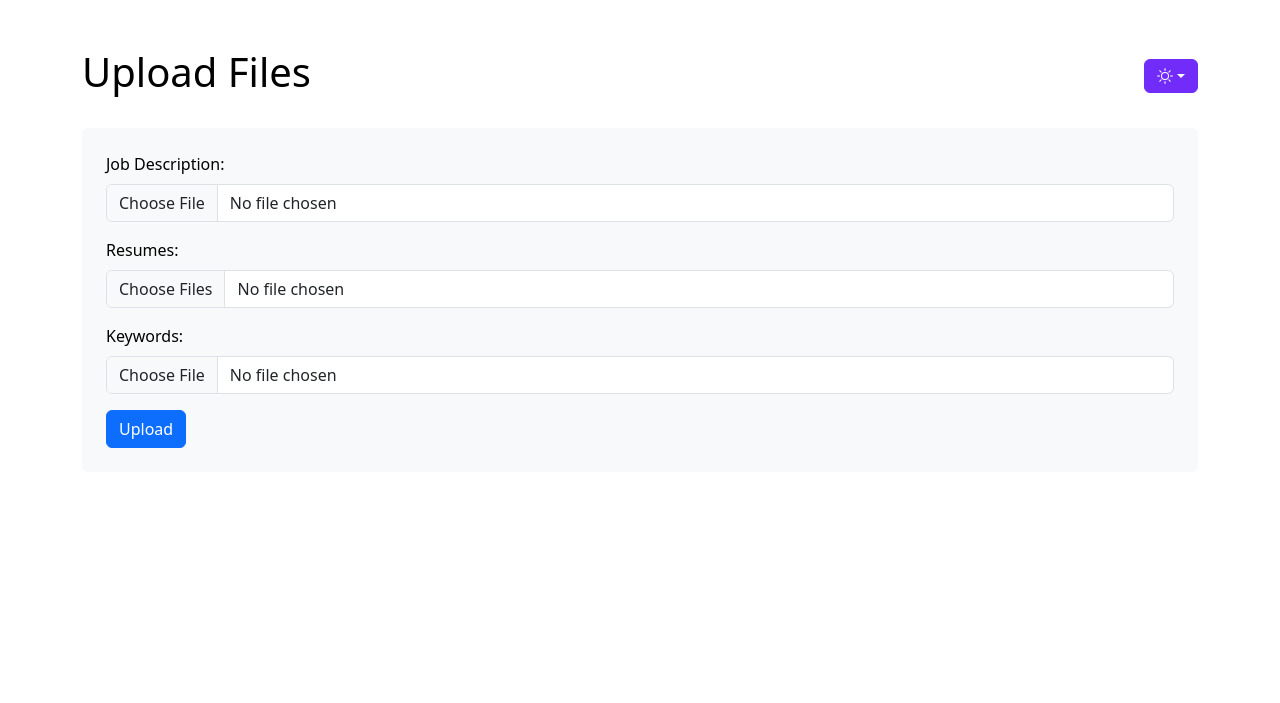
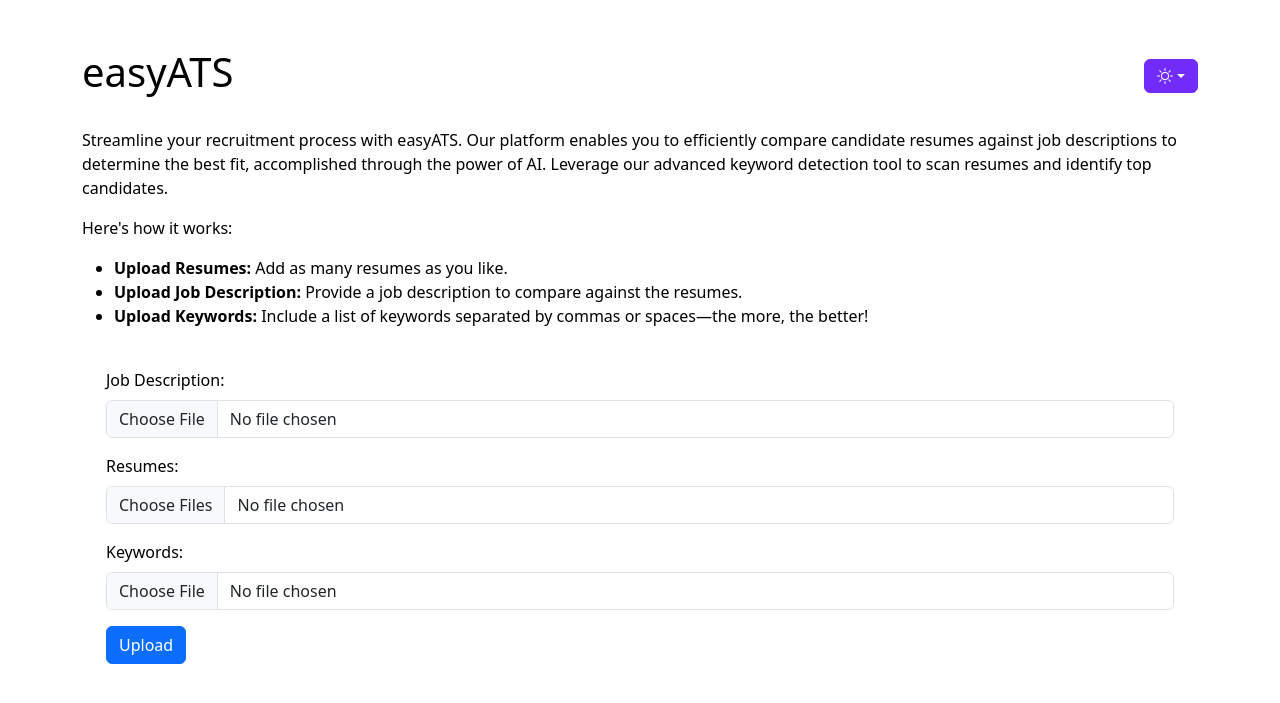
Before and after one commit to tj-dodd/easyATS, a Flask app: page / in a window 1280 px wide. Shown: the top 703 px of the page. Run offline with Flask 3, Linux system fonts and the light colour scheme; some libraries are stand-ins or nearby versions.

Commit message:
Update index.html

```diff
--- a/templates/index.html
+++ b/templates/index.html
@@ -65,7 +65,7 @@
 </svg>
     <div class="container mt-5">
         <div class="d-flex justify-content-between align-items-center mb-4">
-            <h1>Upload Files</h1>
+            <h1>easyATS</h1>
             <div class="dropdown bd-mode-toggle">
                 <button class="btn btn-bd-primary py-2 dropdown-toggle d-flex align-items-center" id="bd-theme" type="button" aria-expanded="false" data-bs-toggle="dropdown" aria-label="Toggle theme (auto)">
 		<svg xmlns="http://www.w3.org/2000/svg" width="16" height="16" fill="currentColor" class="bi bi-sun" viewBox="0 0 16 16">
@@ -97,8 +97,14 @@
                 </ul>
             </div>
         </div>
-
-        <form action="{{ url_for('upload_files') }}" method="post" enctype="multipart/form-data" class="bg-light p-4 rounded">
+        <p>Streamline your recruitment process with easyATS. Our platform enables you to efficiently compare candidate resumes against job descriptions to determine the best fit, accomplished through the power of AI. Leverage our advanced keyword detection tool to scan resumes and identify top candidates.</p>
+        <p>Here's how it works:</p>
+        <ul>
+            <li><strong>Upload Resumes:</strong> Add as many resumes as you like.</li>
+            <li><strong>Upload Job Description:</strong> Provide a job description to compare against the resumes.</li>
+            <li><strong>Upload Keywords:</strong> Include a list of keywords separated by commas or spaces—the more, the better!</li>
+        </ul>
+        <form action="{{ url_for('upload_files') }}" method="post" enctype="multipart/form-data" class="form-container p-4 rounded">
             <div class="mb-3">
                 <label for="jobdescription" class="form-label">Job Description:</label>
                 <input type="file" id="jobdescription" name="jobdescription" class="form-control" required>
```
